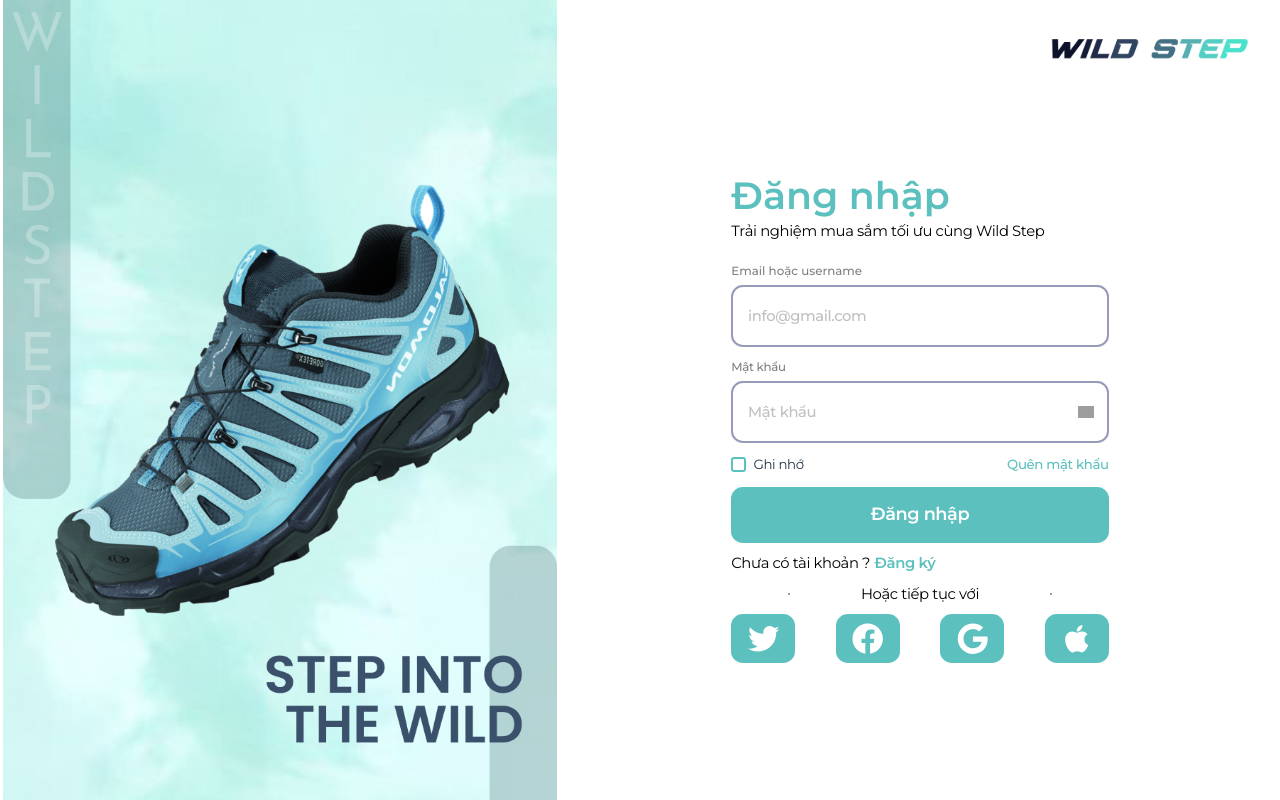
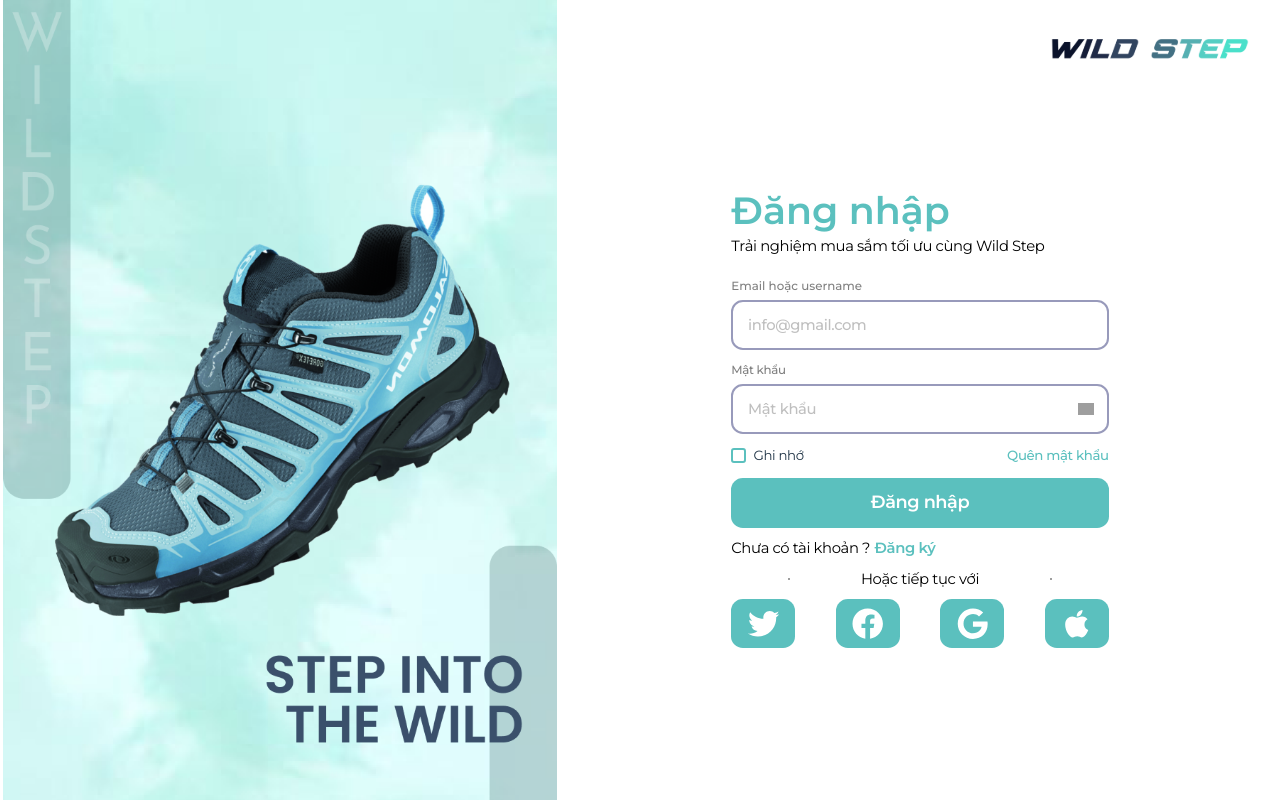
Before and after one commit to phamdanganuit/IE221_FE, a React (Vite) app: page /login in a window 1280 px wide. Built offline with nearby package versions, Linux system fonts and the light colour scheme; grey boxes are pictures that could not be loaded.

Commit message:
fix button

```diff
--- a/src/pages/Login/LoginForm.jsx
+++ b/src/pages/Login/LoginForm.jsx
@@ -44,7 +44,7 @@
                 type="email"
                 value={email}
                 onChange={(e) => setEmail(e.target.value)}
-                className="flex flex-col justify-center px-5 py-6 mt-1.5 w-full text-[1.25rem] text-[#000000]/50 tracking-tight whitespace-nowrap rounded-2xl border-2 border-solid bg-opacity-0 border-[#333678]/50 border-opacity-50 min-h-16 max-md:max-w-full focus:outline-none focus:ring-2 focus:ring-color4 focus:border-color4"
+                className="flex flex-col justify-center px-5 py-4 mt-1.5 w-full text-[1.25rem] text-[#000000]/50 tracking-tight whitespace-nowrap rounded-2xl border-2 border-solid bg-opacity-0 border-[#333678]/50 border-opacity-50 min-h-16 max-md:max-w-full focus:outline-none focus:ring-2 focus:ring-color4 focus:border-color4"
                 placeholder="info@gmail.com"
                 required
                 aria-describedby="email-help"
@@ -62,7 +62,7 @@
                   value={password}
                   onChange={(e) => setPassword(e.target.value)}
                   placeholder="Mật khẩu"
-                  className="flex flex-col justify-center px-5 py-6 mt-1.5 w-full text-[1.25rem] tracking-tight rounded-2xl border-2 border-solid border-[#333678]/50 min-h-16 max-md:max-w-full focus:outline-none focus:ring-2 focus:ring-color4 focus:border-color4"
+                  className="flex flex-col justify-center px-5 py-4 mt-1.5 w-full text-[1.25rem] tracking-tight rounded-2xl border-2 border-solid border-[#333678]/50 min-h-16 max-md:max-w-full focus:outline-none focus:ring-2 focus:ring-color4 focus:border-color4"
                   required
                   aria-describedby="password-help"
                 />
@@ -124,7 +124,7 @@
 
             <button
               type="submit"
-              className="flex gap-2.5 justify-center items-center px-[0.0625rem] py-5 mt-4 max-w-full text-[1.5rem] font-semibold tracking-tight text-center text-white bg-color4 rounded-2xl min-h-16 w-full hover:bg-hover4 hover:shadow-lg hover:-translate-y-1
+              className="flex gap-2.5 justify-center items-center px-[0.0625rem] py-4 mt-4 max-w-full text-[1.5rem] font-semibold tracking-tight text-center text-white bg-color4 rounded-2xl w-full hover:bg-hover4 hover:shadow-lg hover:-translate-y-1
                transition-all duration-200 ease-in-out cursor-pointer"
             >
               <span className="self-stretch my-auto">Đăng nhập</span>
```
